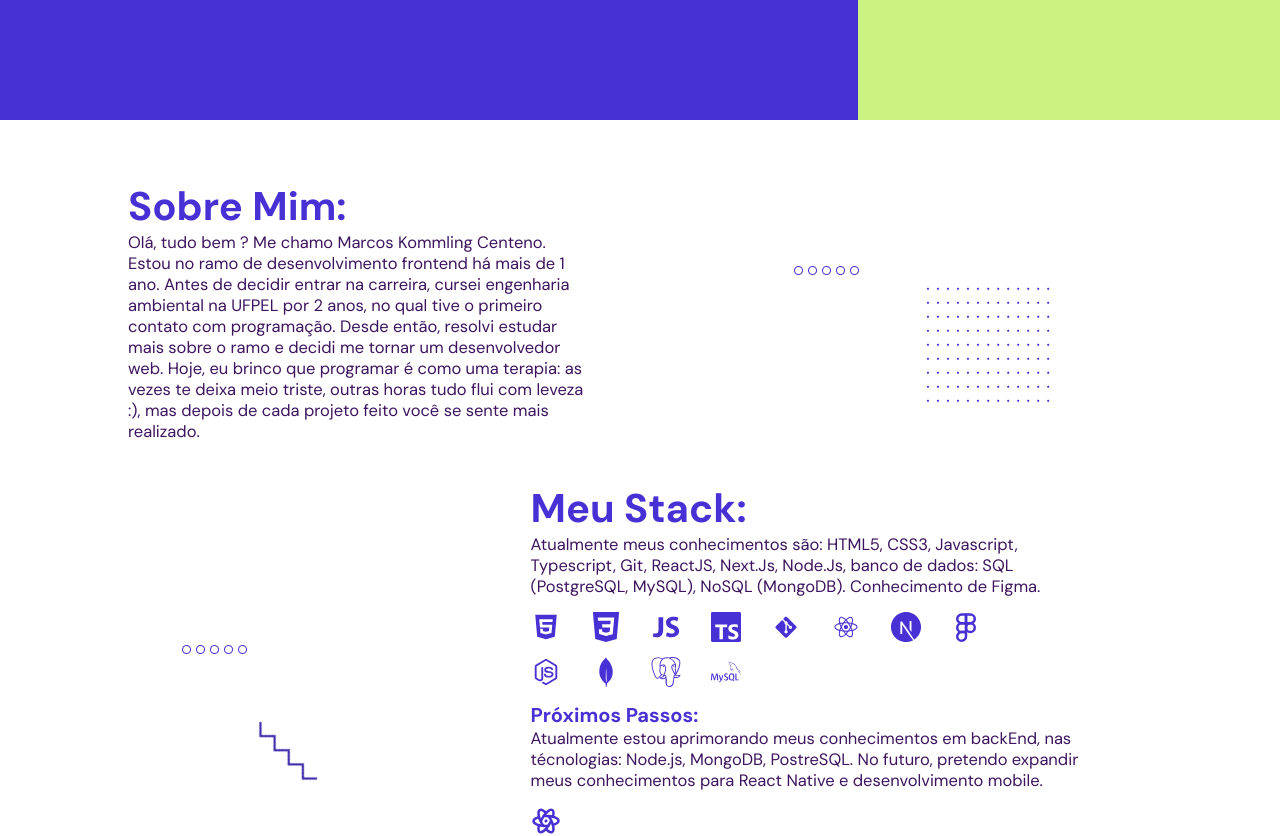
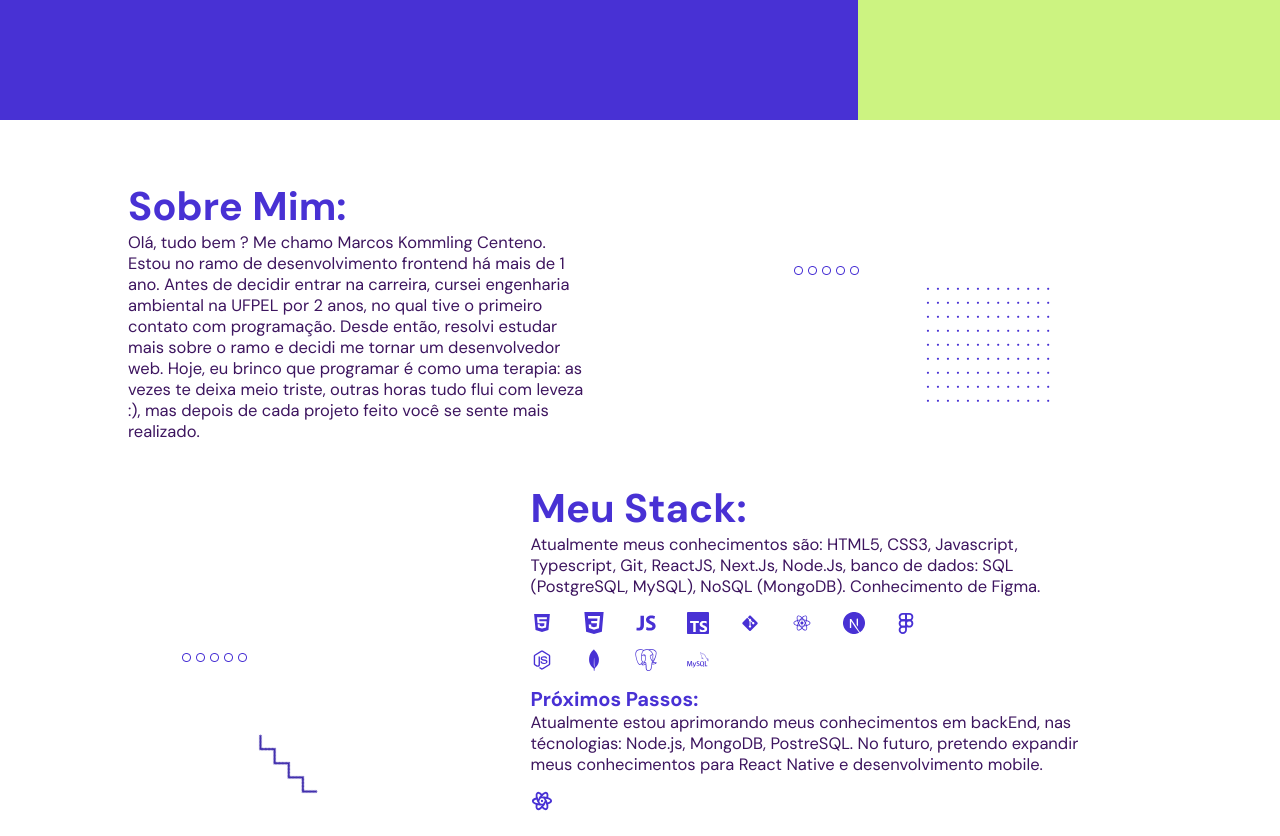
Before and after one commit to devmarcoskc/my-portfolio-React-TS, a React (Vite) app: page / in a window 1280 px wide. Shown: the part 680-1516 px from the top of the page. Built offline with nearby package versions, Linux system fonts and the light colour scheme.

Commit message:
ajeitando bug de animação

```diff
--- a/src/Pages/AboutMe/index.tsx
+++ b/src/Pages/AboutMe/index.tsx
@@ -71,7 +71,7 @@ function AboutMe({setSelectedPage}: Props) {
         </C.RightSideDesign>
       </C.FirstContainer>
 
-        <C.SecondContainer>
+      <C.SecondContainer>
           <C.LeftSideDesign>
             <div className='circlesDesignArea'>
               <img src={UnionCircles} alt='circles design'/>
@@ -125,8 +125,8 @@ function AboutMe({setSelectedPage}: Props) {
             </C.StackIconArea>
           </C.RightSideArea>
 
-        </C.SecondContainer>
-        </main>
+      </C.SecondContainer>
+      </main>
     </C.Section>
   )
 }
--- a/src/Pages/AboutMe/styles.ts
+++ b/src/Pages/AboutMe/styles.ts
@@ -2,7 +2,7 @@ import styled from "styled-components";
 import { motion } from "framer-motion";
 
 export const Section = styled.section`
-    height: 110vh;
+    min-height: 110vh;
     max-width: 80%;
     margin: auto;
     font-family: 'DM Sans', sans-serif;
@@ -141,6 +141,7 @@ export const RightSideArea = styled(motion.div)`
     display: flex;
     flex-direction: column;
     margin-left: 20%;
+    margin-bottom: 40px;
 
     h2 {
         font-size: 20px;
@@ -167,8 +168,8 @@ export const StackIconArea = styled.div`
     gap: 30px;
 
     svg {
-        height: 30px;
-        width: 30px;
+        height: 22px;
+        width: 22px;
         color: #4831d4;
     }
 
```
